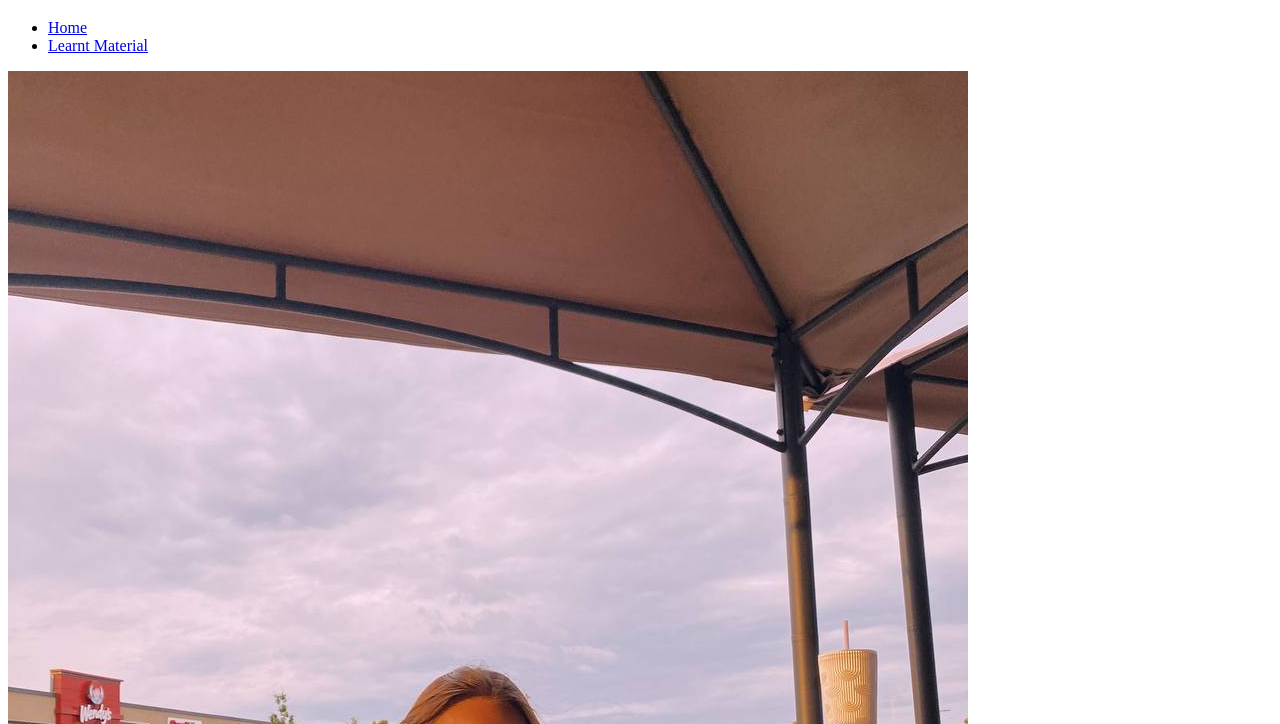
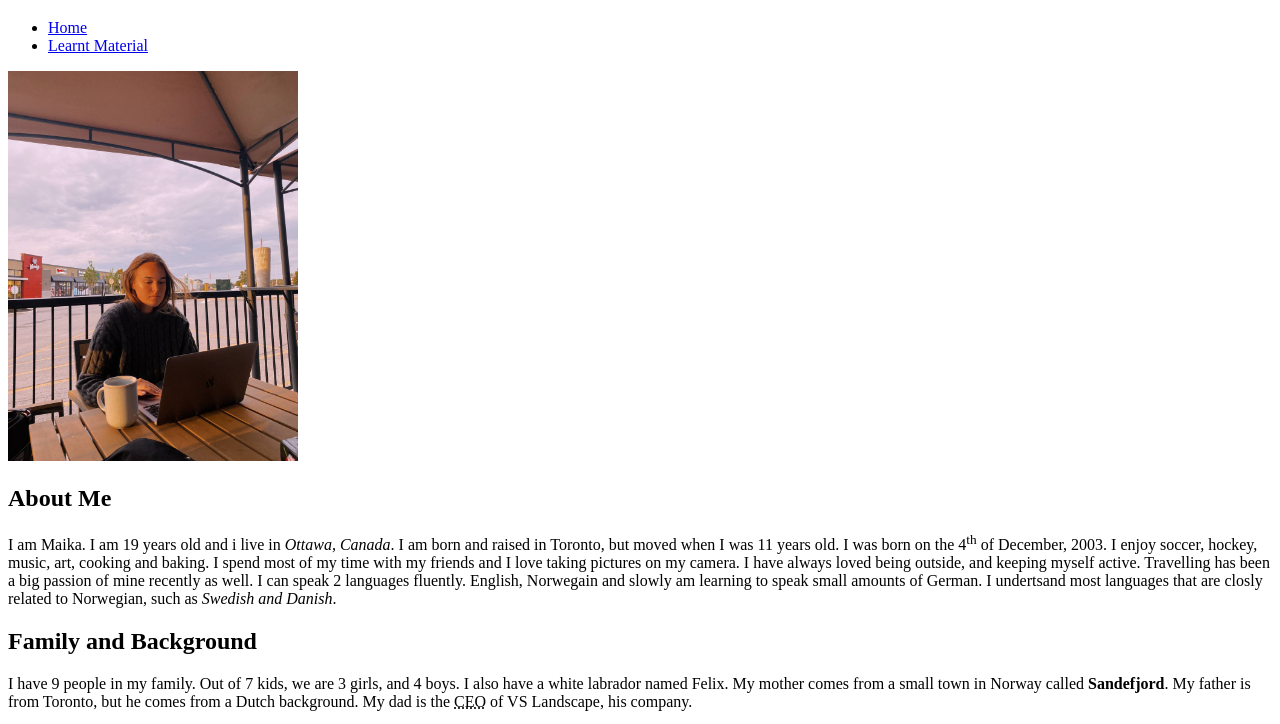
Before and after one commit to vans0104/vans0104.github.io, a plain HTML site: page html-assignment/index.html in a window 1280 px wide. Shown: the part 61-785 px from the top of the page. Drawn offline with Linux system fonts and the light colour scheme; files whose address does not match are found by name.

Commit message:
adds image to home

```diff
--- a/html-assignment/index.html
+++ b/html-assignment/index.html
@@ -20,7 +20,7 @@
             </ul>
         </nav>
         <!-- Adding an Image-->
-        <img src="/Users/maikavanstralen/Downloads/photo_2023-10-06_10-05-45.jpg" alt="Coffee cup and studying"
+        <img src="images/photo_2023-10-06_10-05-45.jpg" alt="Coffee cup and studying" width="290" height="390"
         title="Coffee cup and studying" >
         <main>
             <article>
```
